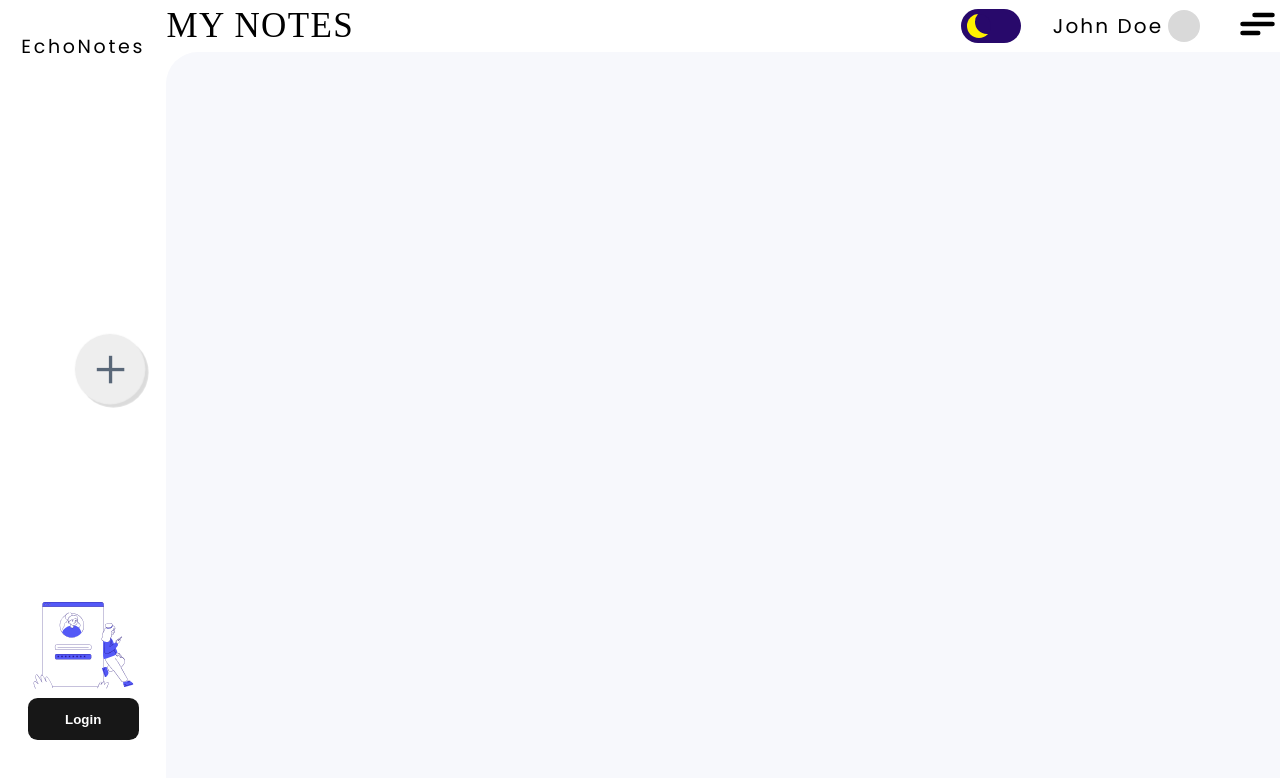
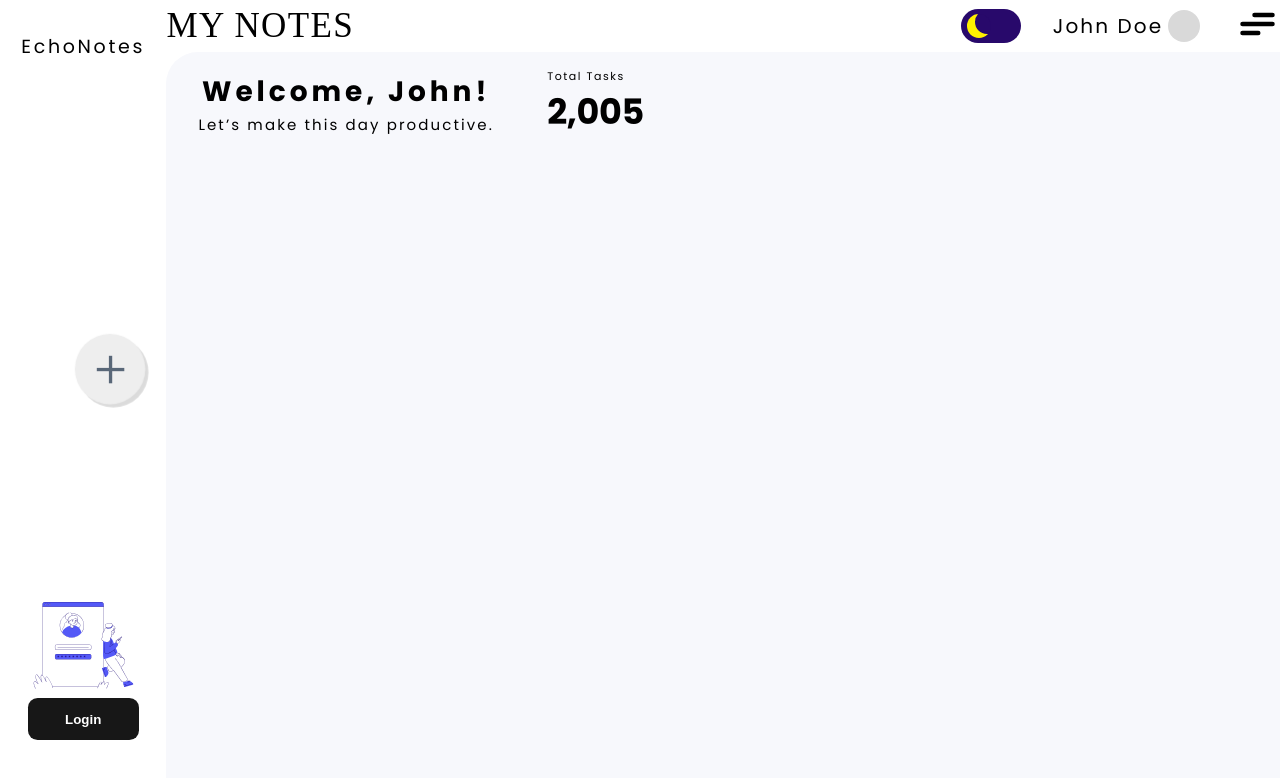
Before and after one commit to devanshtyagi26/Echo-Notes, a Next.js app: page / in a window 1280 px wide. Shown: the top 778 px of the page. Built offline with nearby package versions, Linux system fonts and the light colour scheme; a web font is replaced by a local one.

Commit message:
User info layout

```diff
--- a/app/Components/HeroBody.jsx
+++ b/app/Components/HeroBody.jsx
@@ -1,7 +1,12 @@
 import React from "react";
 import "../Style/heroBody.css";
+import UserHeading from "./UserHeading";
 function HeroBody() {
-  return <div className="heroBody"></div>;
+  return (
+    <div className="heroBody">
+      <UserHeading />
+    </div>
+  );
 }
 
 export default HeroBody;
--- /dev/null
+++ b/app/Components/UserHeading.jsx
@@ -0,0 +1,18 @@
+import React from "react";
+import "../Style/userHeading.css";
+function UserHeading() {
+  return (
+    <div className="textContainer">
+      <div className="userInfo">
+        <p className="userName">Welcome, John!</p>
+        <p>Let’s make this day productive.</p>
+      </div>
+      <div className="taskInfo">
+        <p>Total Tasks</p>
+        <p className="taskCount">2,005</p>
+      </div>
+    </div>
+  );
+}
+
+export default UserHeading;
--- a/app/Style/body.css
+++ b/app/Style/body.css
@@ -2,10 +2,6 @@
 * {
   margin: 0;
   padding: 0;
-}
-
-body {
-  /* background-color: black; */
 }
 
 main {
--- a/app/Style/heroBody.css
+++ b/app/Style/heroBody.css
@@ -4,4 +4,5 @@
   width: 100%;
   height: 100%;
   flex-shrink: 0;
+  padding: 1rem 2rem;
 }
--- /dev/null
+++ b/app/Style/userHeading.css
@@ -0,0 +1,35 @@
+.textContainer {
+  display: flex;
+  align-items: center;
+  color: #000;
+  font-family: Poppins;
+  font-size: 15px;
+  font-style: normal;
+  font-weight: 400;
+  line-height: normal;
+  letter-spacing: 2.1px;
+  width: 40%;
+  justify-content: space-between;
+}
+
+.textContainer .userInfo {
+  display: flex;
+  flex-direction: column;
+  align-items: center;
+}
+
+.textContainer .userInfo .userName {
+  font-size: 28px;
+  font-weight: 700;
+  letter-spacing: 3.92px;
+}
+
+.textContainer .taskInfo p {
+  font-size: 11px;
+  letter-spacing: 1.54px;
+}
+.textContainer .taskInfo .taskCount {
+  font-size: 35px;
+  font-weight: 700;
+  letter-spacing: -0.35px;
+}
```
